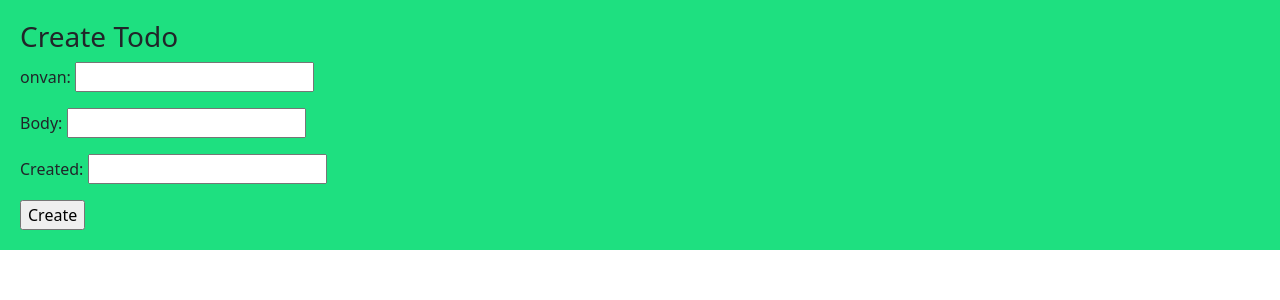
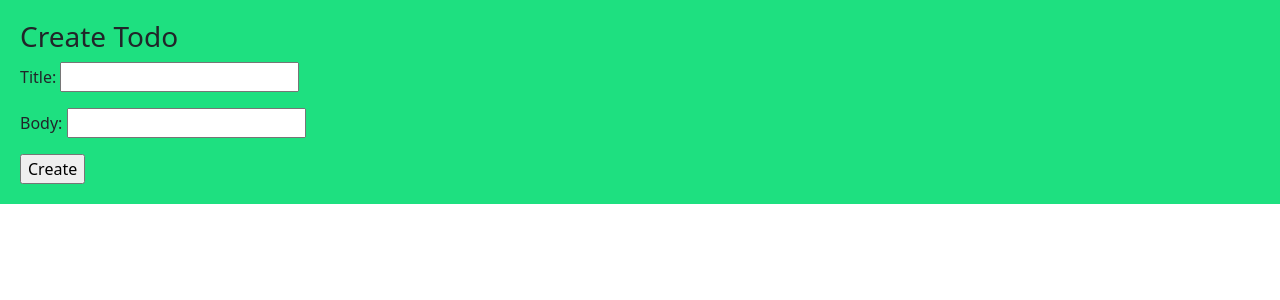
Before and after one commit to zahra-azhari/toDo, a Django app: page /create/ in a window 1280 px wide. Shown: the part 56-356 px from the top of the page. Run offline with Django 5.2, Linux system fonts and the light colour scheme.

Commit message:
eighth edit

```diff
--- a/A/home/forms.py
+++ b/A/home/forms.py
@@ -1,5 +1,8 @@
 from django import forms
+
+
+
 class TodoCreateForm(forms.Form):
-    title=forms.CharField(required=False,label="onvan")
+    title=forms.CharField()
     body=forms.CharField()
-    created=forms.DateTimeField()
+    # created=forms.DateTimeField()
--- a/A/home/models.py
+++ b/A/home/models.py
@@ -1,5 +1,8 @@
 from django.db import models
+
+
+
 class Todo(models.Model):
     title=models.CharField(max_length=300)
     body=models.TextField()
-    created=models.DateTimeField()
+    created=models.DateTimeField(auto_now_add=True)
--- a/A/home/urls.py
+++ b/A/home/urls.py
@@ -5,5 +5,5 @@ urlpatterns = [
     path('', views.home,name='home'),
     path('details/<int:todo_id>/', views.detail , name='details'),
     path('delete/<int:todo_id>/', views.delete, name='delete'),
-    path('create/' ,views.create,name='craete'),
+    path('create/' ,views.create,name='create'),
 ]
--- a/A/home/views.py
+++ b/A/home/views.py
@@ -9,7 +9,7 @@ from .forms import TodoCreateForm
 
 def home (request):
     all=Todo.objects.all()
-    return render(request,'home.html',{'all':all})
+    return render(request,'home.html',{'todos':all})
 
 
 
@@ -26,7 +26,10 @@ def create(request):
     if request.method=='POST':
         form=TodoCreateForm(request.POST)
         if form.is_valid():
-            pass
+            cd = form.cleaned_data
+            Todo.objects.create(title=cd['title'],body=cd['body'])
+            messages.success(request,'Todo created successfully','success')
+            return redirect('home')
     else:
         form=TodoCreateForm()
 
--- a/A/templates/create.html
+++ b/A/templates/create.html
@@ -3,7 +3,8 @@
 
 {% block content  %}
     <h3>Create Todo</h3>
-    <form action="" methode="post" novalidate  >
+    <form action="" method="post" novalidate  >
+        {% csrf_token %}
         {{ form.as_p }}
         <input type="submit" value="Create">
 
--- a/A/templates/home.html
+++ b/A/templates/home.html
@@ -5,7 +5,7 @@
 {% block content %}
 
     <div class="card">
-        {% for todo in all %}
+        {% for todo in todos %}
             <a class="card-body" href="{% url 'details' todo.id %}">{{todo.title}}</a><br/>
 
         {% endfor %}
```
